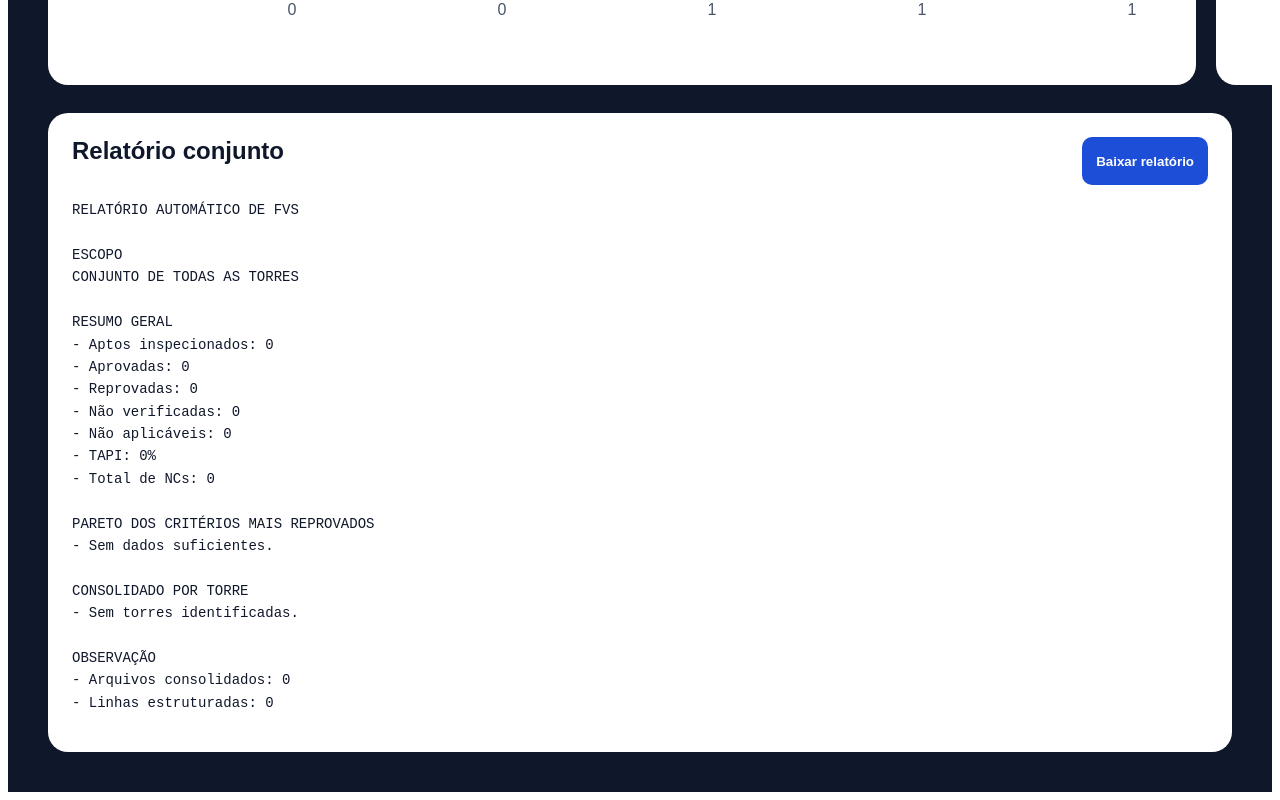
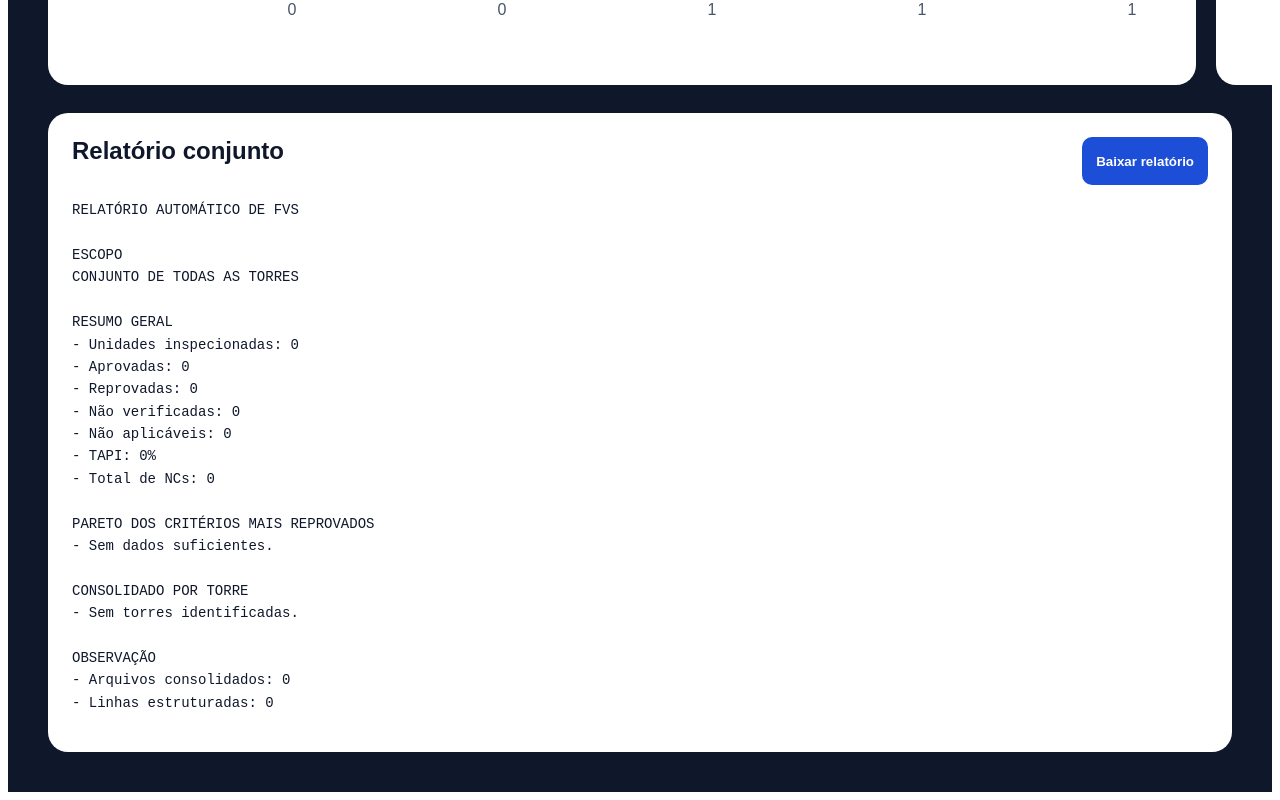
Before and after one commit to let99/aplicativo-qualidade, a React (Vite) app: page / in a window 1280 px wide. Shown: the part 1261-2061 px from the top of the page. Built offline with nearby package versions, Linux system fonts and the light colour scheme.

Commit message:
Update App.jsx

```diff
--- a/src/App.jsx
+++ b/src/App.jsx
@@ -46,7 +46,6 @@ const COLORS = {
   axis: "#475569",
   grid: "#e2e8f0",
   bar: "#2563eb",
-  bar2: "#7c3aed",
 };
 
 export default function App() {
@@ -80,6 +79,7 @@ export default function App() {
           const parsed = parseCSV(text).map((r) => ({
             ...r,
             torre: sanitize(r.torre || extractTower(file.name, JSON.stringify(r)) || "SEM TORRE"),
+            apto: sanitize(r.apto || extractApto(file.name, JSON.stringify(r)) || ""),
             fonte: file.name,
           }));
           allRows = [...allRows, ...parsed];
@@ -93,6 +93,7 @@ export default function App() {
           const json = XLSX.utils.sheet_to_json(sheet, { defval: "" }).map((r) => ({
             ...r,
             torre: sanitize(r.torre || extractTower(file.name, JSON.stringify(r)) || "SEM TORRE"),
+            apto: sanitize(r.apto || extractApto(file.name, JSON.stringify(r)) || ""),
             fonte: file.name,
           }));
           allRows = [...allRows, ...json];
@@ -157,7 +158,14 @@ export default function App() {
       ["A", "R", "NV", "NA"].includes(normResult(r.resultado))
     );
 
-    const apartments = [...new Set(validRows.map((r) => r.apto).filter(Boolean))];
+    const apartments = [
+      ...new Set(
+        validRows
+          .map((r) => `${sanitize(r.torre || "SEM TORRE")}-${sanitize(r.apto || "")}`)
+          .filter((x) => x !== "SEM TORRE-")
+      ),
+    ];
+
     const approved = validRows.filter((r) => normResult(r.resultado) === "A").length;
     const reproved = validRows.filter((r) => normResult(r.resultado) === "R").length;
     const nv = validRows.filter((r) => normResult(r.resultado) === "NV").length;
@@ -169,12 +177,16 @@ export default function App() {
     const byApto = {};
     validRows.forEach((r) => {
       const apto = r.apto || "Sem apto";
-      if (!byApto[apto]) {
-        byApto[apto] = {
+      const torre = sanitize(r.torre || "SEM TORRE");
+      const unidadeKey = `${torre}-${apto}`;
+
+      if (!byApto[unidadeKey]) {
+        byApto[unidadeKey] = {
+          unidadeKey,
           apto,
           pav: inferPavimento(apto),
           data: r.data || "",
-          torre: r.torre || "",
+          torre,
           verificacoes: 0,
           ncs: 0,
           criteriosSet: new Set(),
@@ -182,17 +194,18 @@ export default function App() {
       }
 
       if (normResult(r.resultado) !== "NA") {
-        byApto[apto].verificacoes += 1;
+        byApto[unidadeKey].verificacoes += 1;
       }
 
       if (normResult(r.resultado) === "R") {
-        byApto[apto].ncs += 1;
-        byApto[apto].criteriosSet.add(r.criterio);
+        byApto[unidadeKey].ncs += 1;
+        byApto[unidadeKey].criteriosSet.add(r.criterio);
       }
     });
 
     const apartmentTable = Object.values(byApto)
       .map((item) => ({
+        unidadeKey: item.unidadeKey,
         apto: item.apto,
         pav: item.pav,
         data: item.data,
@@ -205,11 +218,16 @@ export default function App() {
         criterios: Array.from(item.criteriosSet).slice(0, 4).join(", "),
         status: item.ncs > 0 ? "REPROVADO" : "APROVADO",
       }))
-      .sort(
-        (a, b) =>
+      .sort((a, b) => {
+        const ta = String(a.torre || "");
+        const tb = String(b.torre || "");
+        if (ta !== tb) return ta.localeCompare(tb);
+
+        return (
           Number(String(a.apto).match(/\d+/)?.[0] || 0) -
           Number(String(b.apto).match(/\d+/)?.[0] || 0)
-      );
+        );
+      });
 
     const criteriosMap = {};
     validRows.forEach((r) => {
@@ -266,7 +284,7 @@ export default function App() {
       if (rr === "R") map[torre].reproved += 1;
       if (rr === "NV") map[torre].nv += 1;
       if (rr === "NA") map[torre].na += 1;
-      if (r.apto) map[torre].apartments.add(r.apto);
+      if (r.apto) map[torre].apartments.add(`${torre}-${r.apto}`);
     });
 
     return Object.values(map)
@@ -293,10 +311,18 @@ export default function App() {
   ];
 
   const scopeLabel =
-    selectedTower === "CONSOLIDADO" ? "Consolidado de todas as torres" : `Torre ${selectedTower}`;
+    selectedTower === "CONSOLIDADO"
+      ? "Consolidado de todas as torres"
+      : `Torre ${selectedTower}`;
 
-  const paretoSvg = buildParetoSVG(metrics.pareto, `Pareto de critérios mais reprovados — ${scopeLabel}`);
-  const statusSvg = buildStatusSVG(statusChartData, `Distribuição de resultados — ${scopeLabel}`);
+  const paretoSvg = buildParetoSVG(
+    metrics.pareto,
+    `Pareto de critérios mais reprovados — ${scopeLabel}`
+  );
+  const statusSvg = buildStatusSVG(
+    statusChartData,
+    `Distribuição de resultados — ${scopeLabel}`
+  );
 
   const reportText = buildCombinedReport(rows, consolidatedByTower, metrics, selectedTower);
 
@@ -505,7 +531,7 @@ export default function App() {
               <tbody>
                 {metrics.apartmentTable.map((item, i) => (
                   <tr key={i}>
-                    <td style={tdStyle}>{selectedTower === "CONSOLIDADO" ? item.torre || "—" : selectedTower}</td>
+                    <td style={tdStyle}>{item.torre || "—"}</td>
                     <td style={tdStyle}>{item.apto}</td>
                     <td style={tdStyle}>{item.pav}</td>
                     <td style={tdStyle}>{item.data}</td>
@@ -532,7 +558,9 @@ export default function App() {
             }}
           >
             <div style={{ display: "flex", justifyContent: "space-between", gap: 12 }}>
-              <h2 style={{ marginTop: 0 }}>Relatório {selectedTower === "CONSOLIDADO" ? "conjunto" : `da Torre ${selectedTower}`}</h2>
+              <h2 style={{ marginTop: 0 }}>
+                Relatório {selectedTower === "CONSOLIDADO" ? "conjunto" : `da Torre ${selectedTower}`}
+              </h2>
               <button
                 style={btnStyle}
                 onClick={() =>
@@ -581,7 +609,7 @@ export default function App() {
                 </tr>
               </thead>
               <tbody>
-                {rows.slice(0, 120).map((row, i) => (
+                {rows.slice(0, 150).map((row, i) => (
                   <tr key={i}>
                     {Object.values(row).map((val, j) => (
                       <td key={j} style={tdStyle}>{String(val)}</td>
@@ -917,11 +945,7 @@ function cleanCSV(value) {
 function parseFvsText(fileName, rawText) {
   const text = normalizeSpaces(rawText);
   const torre = extractTower(fileName, text) || "SEM TORRE";
-
-  const apto =
-    extractFirst(fileName, /apto\s*([0-9]{3,4}\s*[A-Za-z]?)/i) ||
-    extractFirst(text, /Local da inspeção\s*:?\s*([0-9]{3,4}\s*[A-Za-z]?)/i) ||
-    "";
+  const apto = extractApto(fileName, text);
 
   const data =
     extractFirst(text, /DATA\s*:?\s*([0-9]{2}\/[0-9]{2}\/[0-9]{4})/i) || "";
@@ -972,16 +996,31 @@ function findCriterionSegment(text, criterio) {
 
 function extractTower(fileName, text) {
   return (
-    extractFirst(fileName, /torre\s*([A-Za-z0-9]+)/i) ||
-    extractFirst(text, /torre\s*:?\s*([A-Za-z0-9]+)/i) ||
-    extractFirst(text, /bloco\s*:?\s*([A-Za-z0-9]+)/i) ||
+    extractFirst(fileName, /torre\s*([A-Za-z0-9]+)/i, 1) ||
+    extractFirst(text, /torre\s*:?\s*([A-Za-z0-9]+)/i, 1) ||
+    extractFirst(text, /bloco\s*:?\s*([A-Za-z0-9]+)/i, 1) ||
+    extractFirst(fileName, /apto\s*[0-9]{3,4}\s*([A-Za-z])/i, 1) ||
+    extractFirst(fileName, /(?:^|[^0-9])([0-9]{3,4})\s*([A-Za-z])\.docx$/i, 2) ||
+    extractFirst(fileName, /(?:^|[^0-9])([0-9]{3,4})\s*([A-Za-z])\.pdf$/i, 2) ||
+    extractFirst(fileName, /([A-Za-z])\.docx$/i, 1) ||
+    extractFirst(fileName, /([A-Za-z])\.pdf$/i, 1) ||
     ""
   ).toUpperCase();
 }
 
-function extractFirst(text, regex) {
+function extractApto(fileName, text) {
+  return (
+    extractFirst(fileName, /apto\s*([0-9]{3,4})/i, 1) ||
+    extractFirst(text, /Local da inspeção\s*:?\s*([0-9]{3,4})/i, 1) ||
+    extractFirst(fileName, /(?:^|[^0-9])([0-9]{3,4})\s*[A-Za-z]\.(?:docx|pdf)$/i, 1) ||
+    extractFirst(fileName, /(?:^|[^0-9])([0-9]{3,4})(?:\s|\.|$)/i, 1) ||
+    ""
+  );
+}
+
+function extractFirst(text, regex, groupIndex = 1) {
   const match = String(text || "").match(regex);
-  return match?.[1]?.trim() || "";
+  return match?.[groupIndex]?.trim() || "";
 }
 
 function extractResultTokens(segment) {
@@ -1037,7 +1076,7 @@ function buildCombinedReport(allRows, consolidatedByTower, metrics, selectedTowe
   const byTowerText = consolidatedByTower
     .map(
       (t) =>
-        `- Torre ${t.torre}: ${t.apartamentos} aptos, ${t.reproved} R, ${t.approved} A, ${t.nv} NV, ${t.na} NA, TAPI ${t.tapi}%`
+        `- Torre ${t.torre}: ${t.apartamentos} unidades, ${t.reproved} R, ${t.approved} A, ${t.nv} NV, ${t.na} NA, TAPI ${t.tapi}%`
     )
     .join("\n");
 
@@ -1047,7 +1086,7 @@ ESCOPO
 ${scopeLabel}
 
 RESUMO GERAL
-- Aptos inspecionados: ${metrics.apartments}
+- Unidades inspecionadas: ${metrics.apartments}
 - Aprovadas: ${metrics.approved}
 - Reprovadas: ${metrics.reproved}
 - Não verificadas: ${metrics.nv}
```
